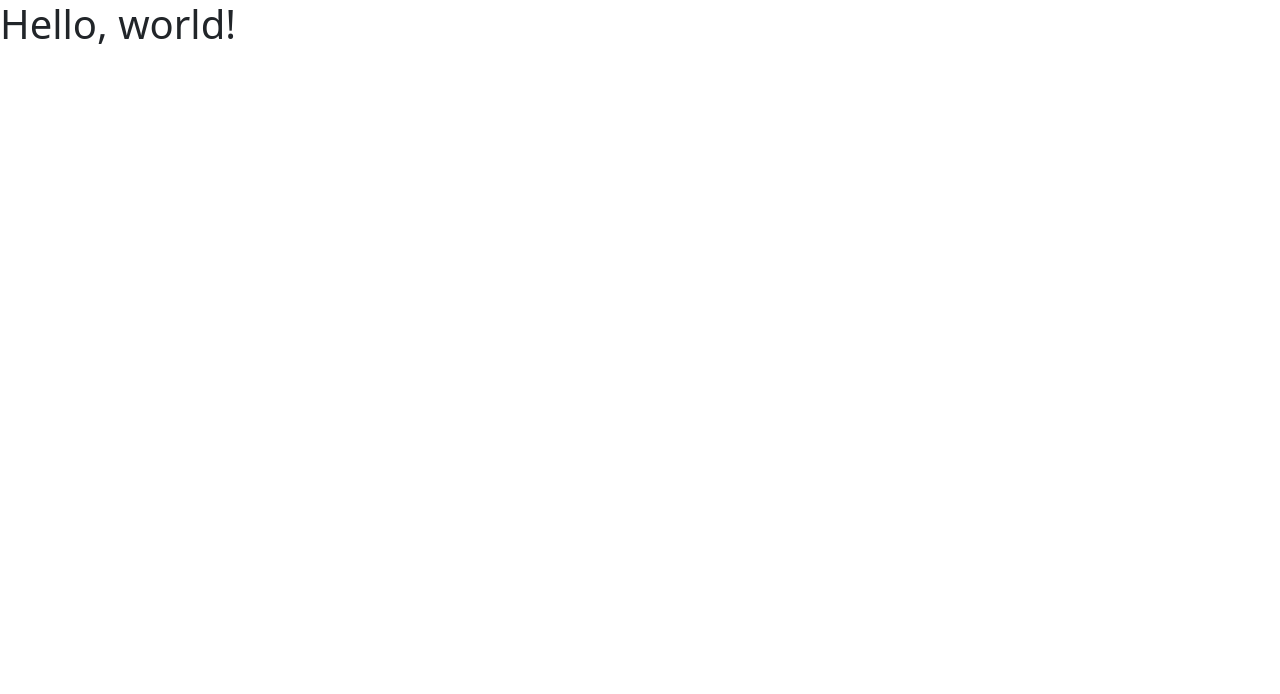
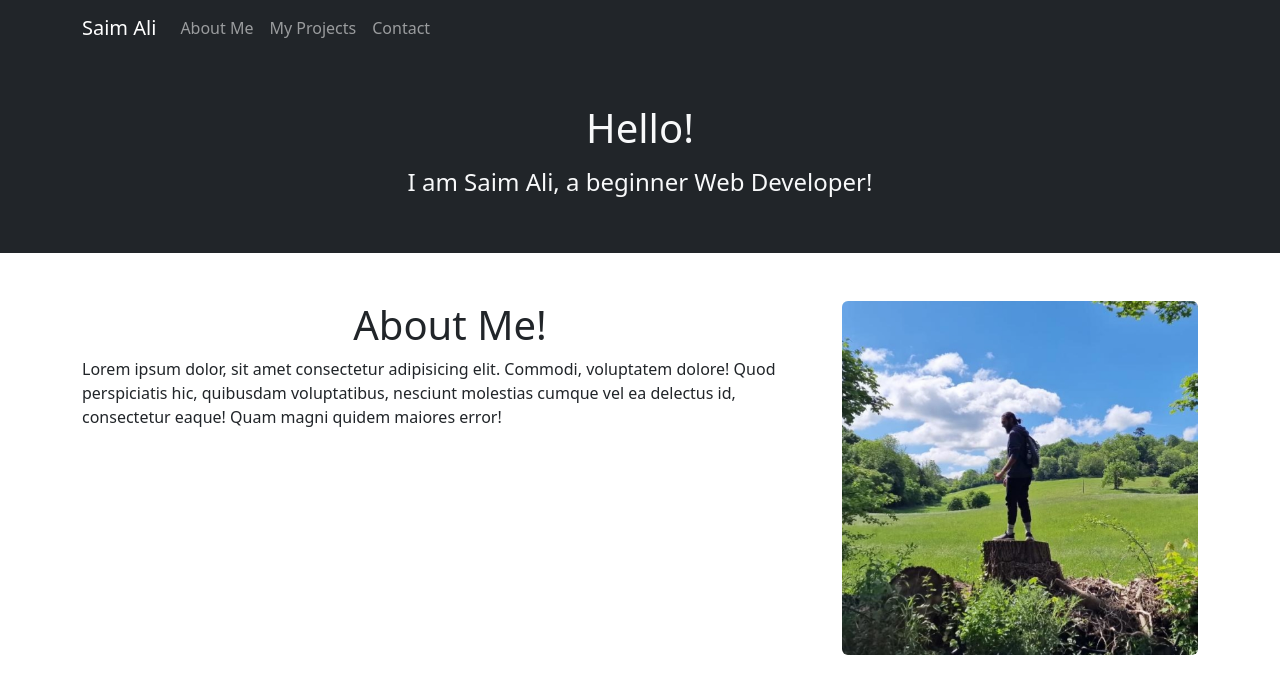
Before and after one commit to SaimAli1840/Bootstrap-Portfolio-Project, a plain HTML site: page index.html in a window 1280 px wide. Drawn offline with nearby package versions, Linux system fonts and the light colour scheme.

Commit message:
Added navbar, intro section and an image

```diff
--- a/index.html
+++ b/index.html
@@ -1,22 +1,82 @@
 <!doctype html>
 <html lang="en">
-  <head>
+
+<head>
     <meta charset="utf-8">
     <meta name="viewport" content="width=device-width, initial-scale=1">
     <title>Bootstrap demo</title>
-    <link href="https://cdn.jsdelivr.net/npm/bootstrap@5.3.0-alpha2/dist/css/bootstrap.min.css" rel="stylesheet" integrity="sha384-aFq/bzH65dt+w6FI2ooMVUpc+21e0SRygnTpmBvdBgSdnuTN7QbdgL+OapgHtvPp" crossorigin="anonymous">
-  </head>
+    <link href="https://cdn.jsdelivr.net/npm/bootstrap@5.3.0-alpha2/dist/css/bootstrap.min.css" rel="stylesheet"
+        integrity="sha384-aFq/bzH65dt+w6FI2ooMVUpc+21e0SRygnTpmBvdBgSdnuTN7QbdgL+OapgHtvPp" crossorigin="anonymous">
+</head>
 
 
 
-  <body>
-    <h1>Hello, world!</h1>
+<body>
+    <nav class="navbar navbar-expand-lg bg-dark navbar-dark">
+        <div class="container">
+            <a href="#" class="navbar-brand">Saim Ali</a>
+            <button class="navbar-toggler" type="button" data-bs-toggle="collapse" data-bs-target="#navmanu">
+                <span class="navbar-toggler-icon"></span>
+            </button>
+            <div class="collapse navbar-collapse" id="navmanu">
+                <ul class="navbar-nav">
+                    <li class="nav-item">
+                        <a href="#home" class="nav-link">About Me</a>
+                    </li>
+                    <li class="nav-item">
+                        <a href="#about" class="nav-link">My Projects</a>
+                    </li>
+                    <li class="nav-item">
+                        <a href="#contribute" class="nav-link">Contact</a>
+                    </li>
+                </ul>
+            </div>
+
+        </div>
+    </nav>
+
+
+
+
+    <section class="bg-dark text-light p-5 text-center">
+        <div class="container">
+            <div>
+                <div>
+
+                    <h1>Hello!</h1>
+                    <p></p>
+                    <h4>I am Saim Ali, a beginner Web Developer!</h4>
+
+                </div>
+
+            </div>
+        </div>
+    </section>
+
+    <section class="container mt-5">
+
+        <div class="row">
+            <div class="col-sm-8">
+                <h1 class="text-center">About Me!</h1>
+                <p>Lorem ipsum dolor, sit amet consectetur adipisicing elit. Commodi, voluptatem dolore! Quod
+                    perspiciatis hic, quibusdam voluptatibus, nesciunt molestias cumque vel ea delectus id, consectetur
+                    eaque! Quam magni quidem maiores error!</p>
+            </div>
+
+            <div class="col-xs-6 col-sm-4">
+                <img class="img-fluid rounded" src="MyPic.jpg" alt="My Picture">
+            </div>
+        </div>
+    </section>
 
 
 
 
 
 
-    <script src="https://cdn.jsdelivr.net/npm/bootstrap@5.3.0-alpha2/dist/js/bootstrap.bundle.min.js" integrity="sha384-qKXV1j0HvMUeCBQ+QVp7JcfGl760yU08IQ+GpUo5hlbpg51QRiuqHAJz8+BrxE/N" crossorigin="anonymous"></script>
-  </body>
+    <script src="https://cdn.jsdelivr.net/npm/bootstrap@5.3.0-alpha2/dist/js/bootstrap.bundle.min.js"
+        integrity="sha384-qKXV1j0HvMUeCBQ+QVp7JcfGl760yU08IQ+GpUo5hlbpg51QRiuqHAJz8+BrxE/N"
+        crossorigin="anonymous"></script>
+</body>
+
 </html>
```
Also changed, not shown: MyPic.jpg (added).
